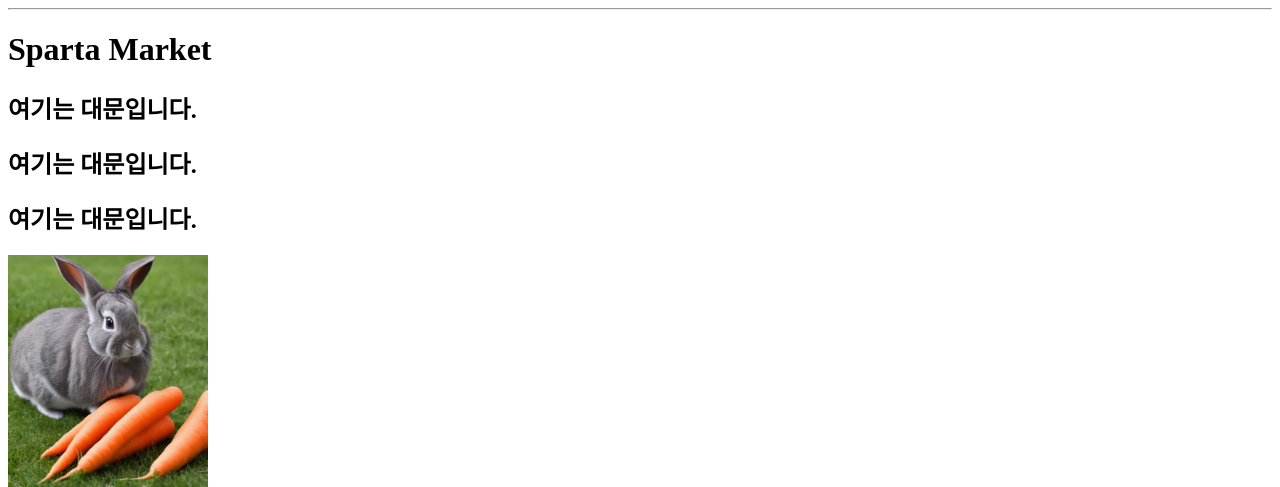
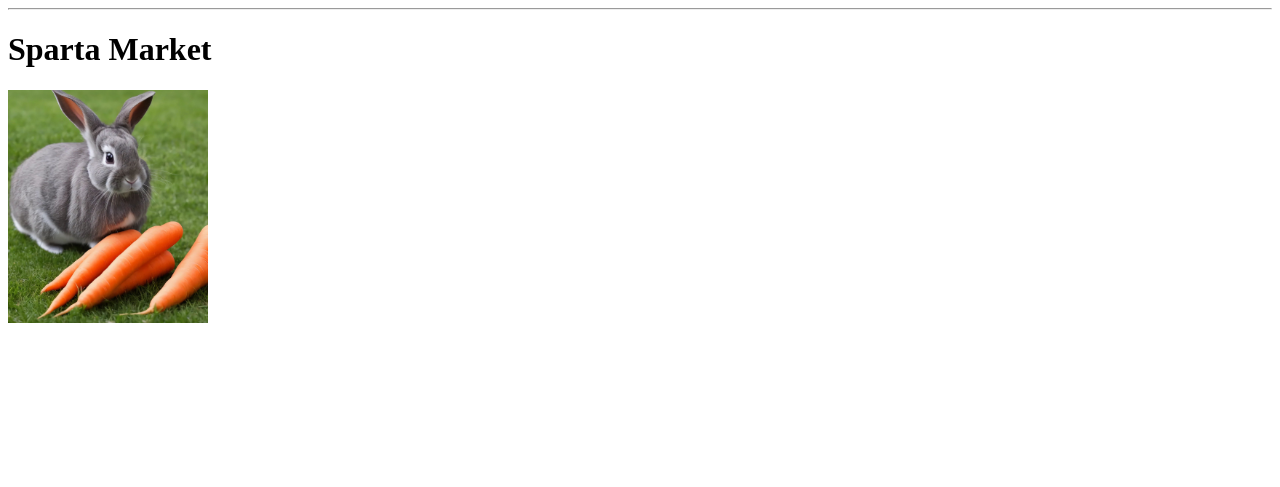
Before and after one commit to hjn5018/spartamarket, a Django app: page / in a window 1280 px wide. Shown: the part 33-520 px from the top of the page. Run offline with Django 4.2, Linux system fonts and the light colour scheme.

Commit message:
Update index.html

```diff
--- a/products/templates/products/index.html
+++ b/products/templates/products/index.html
@@ -4,9 +4,6 @@
 
 {% block content %}
 <h1>Sparta Market</h1>
-<h2>여기는 대문입니다.<h2>
-<h2>여기는 대문입니다.<h2>
-<h2>여기는 대문입니다.<h2>
 
 
 <img src="{% static 'products/ai-generated-7799072_1280.jpg' %}" alt=""><br>
```
